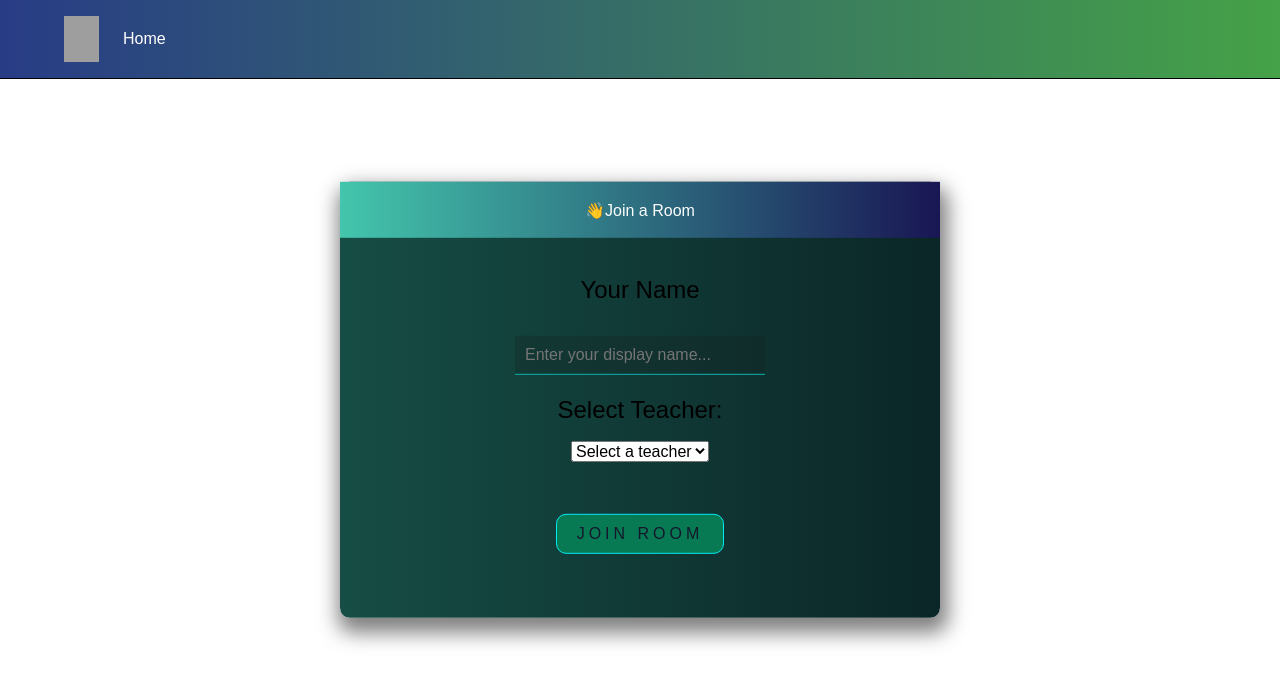
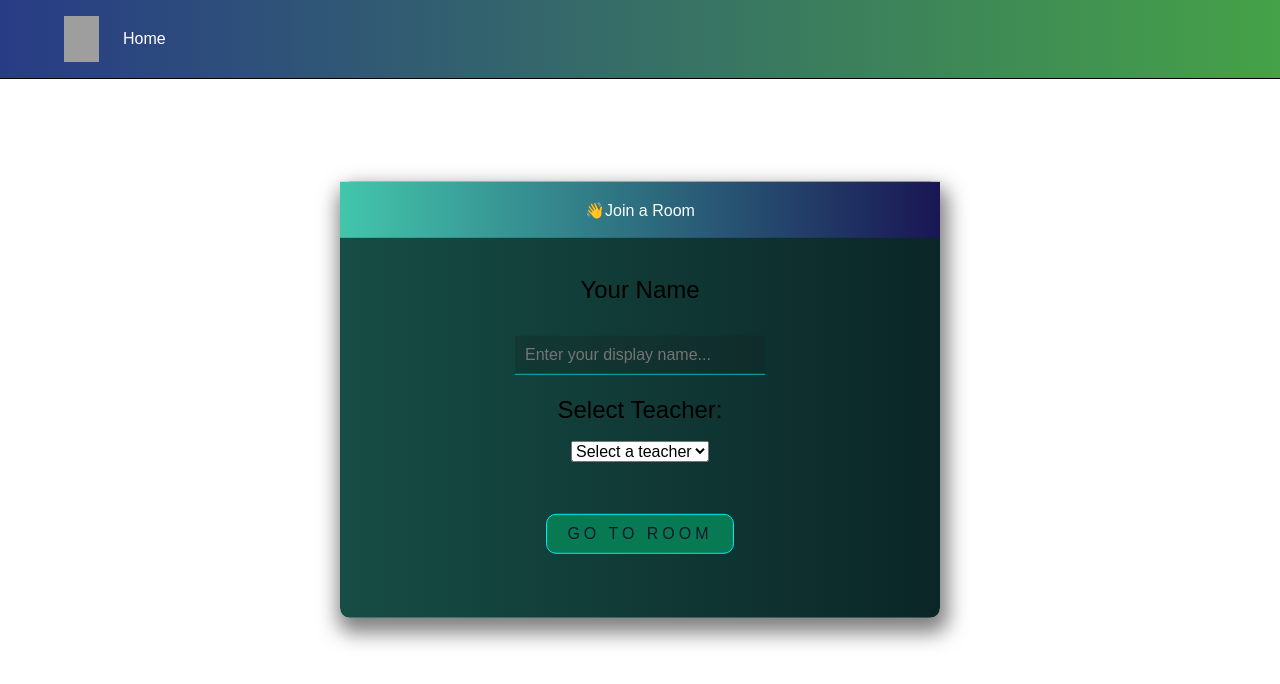
Before and after one commit to Geno419/LwB-be, a website: page public/lobby.html in a window 1280 px wide. Drawn offline with nearby package versions, Linux system fonts and the light colour scheme; no server answers; grey boxes are pictures that could not be loaded.

Commit message:
Update lobby.html

```diff
--- a/public/lobby.html
+++ b/public/lobby.html
@@ -58,7 +58,7 @@
 
           <div class="form__field__wrapper">
             <button type="submit">
-              Join Room
+              Go To Room
             </button>
           </div>
         </form>
```
